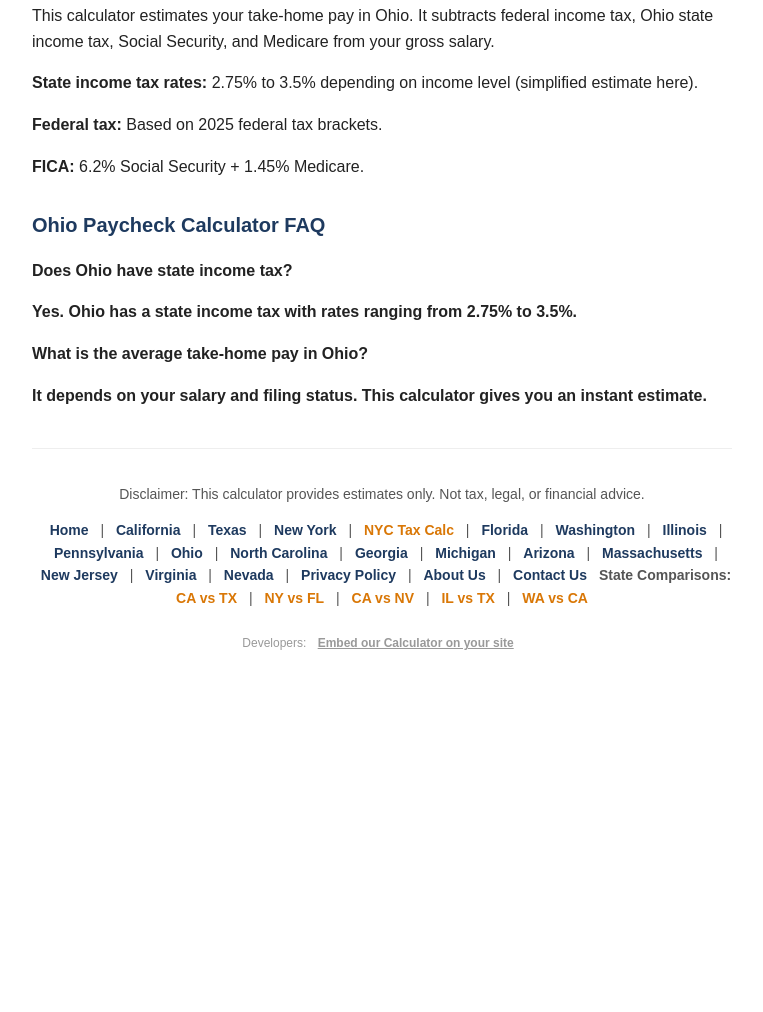
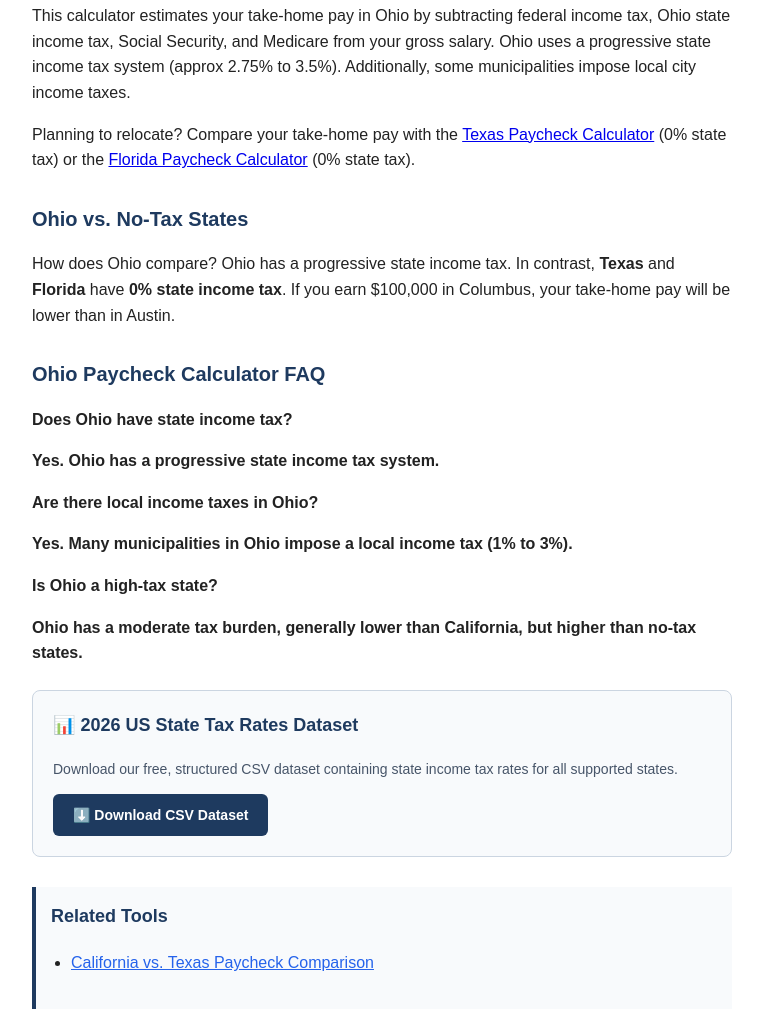
Before and after one commit to senlin3827/senlin3827.github.io, a plain HTML site: page ohio.html in a window 1280 px wide. Shown: the part 772-1784 px from the top of the page, without its empty margins (258-1021 px from the left). Before the commit the page ends 1460 px from the top, so only its background shows below. Drawn offline with Linux system fonts and the light colour scheme.

Commit message:
Update ohio.html

```diff
--- a/ohio.html
+++ b/ohio.html
@@ -18,6 +18,31 @@ button:hover{background:#2d5a8e}
 .ad{background:#f5f5f5;border:1px dashed #ccc;text-align:center;padding:20px;margin:20px 0;color:#888;font-size:14px}
 .faq p{font-weight:bold;margin-bottom:4px}
 </style>
+  <link rel="canonical" href="https://senlin3827.github.io/ohio.html" />
+<script type="application/ld+json">
+{
+  "@context": "https://schema.org",
+  "@graph": [
+    {
+      "@type": "WebApplication",
+      "name": "Ohio Paycheck Calculator",
+      "url": "https://senlin3827.github.io/ohio.html",
+      "applicationCategory": "FinanceApplication",
+      "operatingSystem": "All",
+      "description": "Free calculator to estimate take-home pay in Ohio after federal and state taxes.",
+      "offers": { "@type": "Offer", "price": "0", "priceCurrency": "USD" }
+    },
+    {
+      "@type": "FAQPage",
+      "mainEntity": [
+        { "@type": "Question", "name": "Does Ohio have state income tax?", "acceptedAnswer": { "@type": "Answer", "text": "Yes. Ohio has a progressive state income tax system." } },
+        { "@type": "Question", "name": "Are there local income taxes in Ohio?", "acceptedAnswer": { "@type": "Answer", "text": "Yes. Many municipalities in Ohio impose a local income tax (1% to 3%)." } },
+        { "@type": "Question", "name": "Is Ohio a high-tax state?", "acceptedAnswer": { "@type": "Answer", "text": "Ohio has a moderate tax burden, generally lower than California, but higher than no-tax states." } }
+      ]
+    }
+  ]
+}
+</script>
 </head>
 <body>
 
@@ -50,17 +75,31 @@ button:hover{background:#2d5a8e}
 <div class="ad">Advertisement</div>
 
 <h2>How This Ohio Paycheck Calculator Works</h2>
-<p>This calculator estimates your take-home pay in Ohio. It subtracts federal income tax, Ohio state income tax, Social Security, and Medicare from your gross salary.</p >
-<p><strong>State income tax rates:</strong> 2.75% to 3.5% depending on income level (simplified estimate here).</p >
-<p><strong>Federal tax:</strong> Based on 2025 federal tax brackets.</p >
-<p><strong>FICA:</strong> 6.2% Social Security + 1.45% Medicare.</p >
-
+<p>This calculator estimates your take-home pay in Ohio by subtracting federal income tax, Ohio state income tax, Social Security, and Medicare from your gross salary. Ohio uses a progressive state income tax system (approx 2.75% to 3.5%). Additionally, some municipalities impose local city income taxes.</p>
+<p>Planning to relocate? Compare your take-home pay with the <a href="texas.html">Texas Paycheck Calculator</a> (0% state tax) or the <a href="florida.html">Florida Paycheck Calculator</a> (0% state tax).</p>
+<h2>Ohio vs. No-Tax States</h2>
+<p>How does Ohio compare? Ohio has a progressive state income tax. In contrast, <strong>Texas</strong> and <strong>Florida</strong> have <strong>0% state income tax</strong>. If you earn $100,000 in Columbus, your take-home pay will be lower than in Austin.</p>
 <h2>Ohio Paycheck Calculator FAQ</h2>
 <div class="faq">
-<p>Does Ohio have state income tax?</p >
-<p>Yes. Ohio has a state income tax with rates ranging from 2.75% to 3.5%.</p >
-<p>What is the average take-home pay in Ohio?</p >
-<p>It depends on your salary and filing status. This calculator gives you an instant estimate.</p >
+  <p>Does Ohio have state income tax?</p>
+  <p>Yes. Ohio has a progressive state income tax system.</p>
+  <p>Are there local income taxes in Ohio?</p>
+  <p>Yes. Many municipalities in Ohio impose a local income tax (1% to 3%).</p>
+  <p>Is Ohio a high-tax state?</p>
+  <p>Ohio has a moderate tax burden, generally lower than California, but higher than no-tax states.</p>
+</div>
+
+<div style="background-color: #f8fafc; border: 1px solid #cbd5e1; border-radius: 8px; padding: 20px; margin: 24px 0;">
+  <h3 style="margin-top: 0; color: #1e3a5f; font-size: 18px;">📊 2026 US State Tax Rates Dataset</h3>
+  <p style="font-size: 14px; color: #475569;">Download our free, structured CSV dataset containing state income tax rates for all supported states.</p>
+  <a href="us-state-tax-rates-2026.csv" download style="display: inline-block; background-color: #1e3a5f; color: #ffffff; text-decoration: none; padding: 10px 20px; border-radius: 6px; font-weight: bold; font-size: 14px;">⬇️ Download CSV Dataset</a>
+</div>
+
+<div style="margin-top: 30px; padding: 15px; background: #f8fafc; border-left: 4px solid #1e3a5f;">
+  <h3 style="margin-top: 0; font-size: 18px; color: #1e3a5f;">Related Tools</h3>
+  <ul style="padding-left: 20px; line-height: 1.8;">
+    <li><a href="california-vs-texas.html" style="color: #2563eb;">California vs. Texas Paycheck Comparison</a></li>
+  </ul>
 </div>
 
 <script src="footer.js"></script>
```
